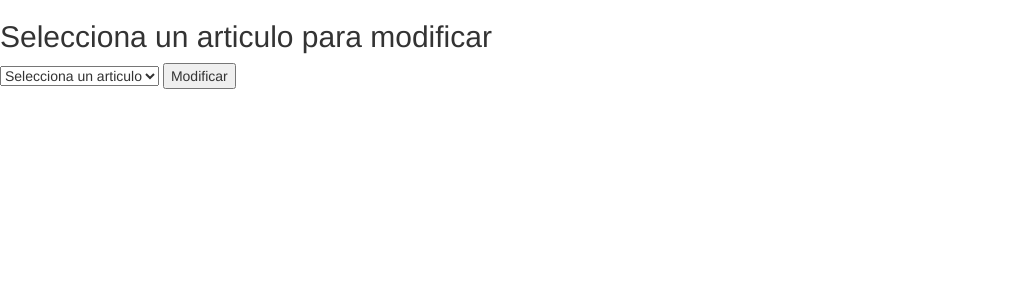
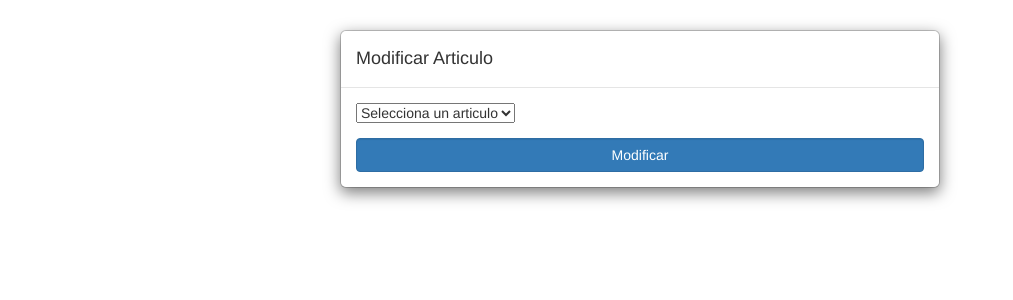
Before and after one commit to Trankimacin/Proyecto, a PHP site: page /modificarArticulos.php in a window 1280 px wide. Shown: the part 52-352 px from the top of the page, without its empty margins (0-1013 px from the left). Run offline with PHP 8.4, Linux system fonts and the light colour scheme; a user stored in the database is signed in; data that the repository does not hold is empty; some libraries are stand-ins or nearby versions.

Commit message:
Cambios en el formulario para que tenga estilos, y tooltip.

```diff
--- a/admin/modificarArticulos.php
+++ b/admin/modificarArticulos.php
@@ -58,16 +58,21 @@
 		}
 
 		if(mysqli_errno($conexion)==0){
-			echo ("<div class='success-msg'>
-					<i class='fa fa-check'></i>
-					Se ha modificado correctamente
+			echo ("
+			    <div class='alert alert-success fade in'>
+			      	<a href='' class='close' data-dismiss='alert'>&times;</a>
+			      	<span class='glyphicon glyphicon-ok' aria-hidden='true'></span>
+			    	Articulo modificado correctamente
 			 	</div>
 			");
 		}else{
-			echo ("<div class='error-msg'>
-					<i class='fa fa-times-circle'></i>
-					No se pudo modificar
-					</div>");
+			echo ("
+			    <div class='alert alert-danger fade in'>
+			      	<a href='' class='close' data-dismiss='alert'>&times;</a>
+			      	<span class='glyphicon glyphicon-remove' aria-hidden='true'></span>
+			    	No se ha podido modificar
+			 	</div>
+			");
 		}
 	}
 
@@ -76,36 +81,37 @@
 		$cod_articulo = $_POST['desplegable'];
 
 		echo ("
-			<div class='wrapper'>
-
-			<h2 id='account'>Modificar articulo
-				<div class='tooltip'>
-					<i class='fa fa-question'></i>
-						<div class='tooltiptext'>Rellena solo los campos que quiera cambiar</div>
+			<form name='formulario' class='form-horizontal' action='modificarArticulos.php' method='post' enctype='multipart/form-data'>
+				<fieldset>
+				<legend>Modificar Articulo
+				<a href='#' data-trigger='focus' data-toggle='popover' class='glyphicon glyphicon-cog'></a>
+				</legend>
+					<input type='hidden' name='articulo' value='$cod_articulo'>
+				<div class='form-group'>
+					<label class='col-md-4 control-label' for='titulo'>Título</label>
+					<div class='col-md-4'>
+					<input type='text' id='titulo' name='titulo'>
 					</div>
-			</h2>
+				</div>
+				<div class='form-group'>
+					<label class='col-md-4 control-label' for='entradilla'>Entradilla</label>
+					<div class='col-md-4'>
+					<textarea class='form-control' id='entradilla' name='entradilla' maxlength='250'></textarea>
+					</div>
+				</div>
+				<div class='form-group'>
+					<label class='col-md-4 control-label' for='texto'>Texto</label>
+					<div class='col-md-4'>
+					<textarea class='form-control' id='texto' name='texto'></textarea>
+					</div>
+				</div>
+				<div class='form-group'>
+					<label for='revista' class='col-md-4 control-label'>Revista</label>
+					<div class='col-md-4'>
+						<select class='form-control' id='revista' name='revista'>
+							<option value='vacio'>Seleciona una revista</option>
 		");
 
-		echo ("<form name='modificar' action='modificarArticulos.php' method='post' enctype='multipart/form-data'>
-			<div class='info'>
-			<input type='hidden' name='articulo' value='$cod_articulo'>
-		");
-?>
-		<label for='titulo'>Título</label>
-		<input type="text" id="titulo" name="titulo">
-		<label for='entradilla'>Entradilla
-			<div class='tooltip'>
-				<i class='fa fa-question'></i>
-					<span class='tooltiptext'>Máximo 250 carácteres</span>
-			</div>
-		</label>
-		<textarea maxlength="250" id='entradilla' name="entradilla"></textarea>
-		<label for='texto'>Texto</label>
-		<textarea id='texto' name="texto"></textarea>
-		<label for="revista">Revista</label>
-			<select name="revista">
-				<option value="vacio" id="revista">Seleciona una revista</option>
-<?php
 	$consulta = "SELECT cod_revista, numero, fecha FROM revistas ORDER BY numero;";
 
 	$resultado = mysqli_query($conexion, $consulta);
@@ -116,13 +122,17 @@
 		");
 	}
 		echo ("
-			</select></p>
+						</select>
+					</div>
+				</div>
+				<div class='form-group'>
+					<label for='autor' class='col-md-4 control-label'>Autor</label>
+					<div class='col-md-4'>
+						<select class='control-form' name='autor' id='autor'>
+							<option value='vacio'>Selecciona un autor</option>
 			");
-?>
-		<label for="autor">Autor</label>
-			<select name="autor" id="autor">
-				<option value='vacio'>Selecciona un autor</option>
-<?php
+	mysqli_free_result($consulta);
+
 	$consulta = "SELECT * FROM autores ORDER BY nombre, apellidos;";
 
 	$resultado = mysqli_query($conexion, $consulta);
@@ -133,43 +143,68 @@
 		");
 	}
 		echo("
-			</select></p>
-		");
-?>
-		<label for="imagen">Imagen</label>
-		<input type="file" id="imagen" name="archivo">
-		<div class="buttons">
-			<input type="submit" value="Modificar"">
-			<input type="reset" value="Borrar">
+						</select>
 					</div>
 				</div>
+				<div class='form-group'>
+					<label class='col-md-4 control-label' for='imagen'>Imagen</label>
+					<div class='col-md-4'>
+						<input type='file' id='imagen' name='archivo' class='input-file'>
 					</div>
+				</div>
+				<div class='form-group'>
+					<label class='col-md-4 control-label'></label>
+					<div class='col-md-8'>
+						<button class='btn btn-success'>Modificar</button>
+					</div>
+				</div>
+			</fieldset>
 		</form>
 
-<?php
+		");
+
 	}else{
 
 		$consulta = "SELECT * FROM articulos ORDER BY titulo;";
 		$resultado = mysqli_query($conexion, $consulta);
 
 		echo ("
-			<h2>Selecciona un articulo para modificar</h2>
-			<form name='modifica' method='post' action='modificarArticulos.php'>
-				<select name='desplegable'>
+			<div class='modal-dialog'>
+				<div class='modal-content'>
+					<div class='modal-header'>
+						<h4 class='modal-title'>Modificar Articulo</h4>
+					</div>
+					<div class='modal-body'>
+						<form action='modificarArticulos.php' method='post' onsubmit='return seleccionado();'>
+							<div class='form-group'>
+								<select id='selec' name='desplegable'>
 									<option value='vacio' selected>Selecciona un articulo</option>
 		");
 
 		while($dato=mysqli_fetch_array($resultado)){
-			echo("
+				echo ("
 					<option value='".$dato['cod_articulo']."'>".$dato['titulo']."</option>
 				");
 		}
-
-		echo("
+		echo ("
 								</select>
-				<input type='button' value='Modificar' onclick='return seleccionado();'>
+							</div>
+							<button class='form-control btn btn-primary'/>Modificar</button>
 						</form>
+					</div>
+				</div>
+			</div>
 		");
 	}
 
 ?>
+<script>
+  $(document).ready(function(){
+    $('[data-toggle="popover"]').popover({
+    html:true,
+    content:function(){
+    return ("Cambia solo los campos que quieras");
+    },
+    });
+});
+</script>
```
Lines whose indentation alone changed are shown as unchanged.
